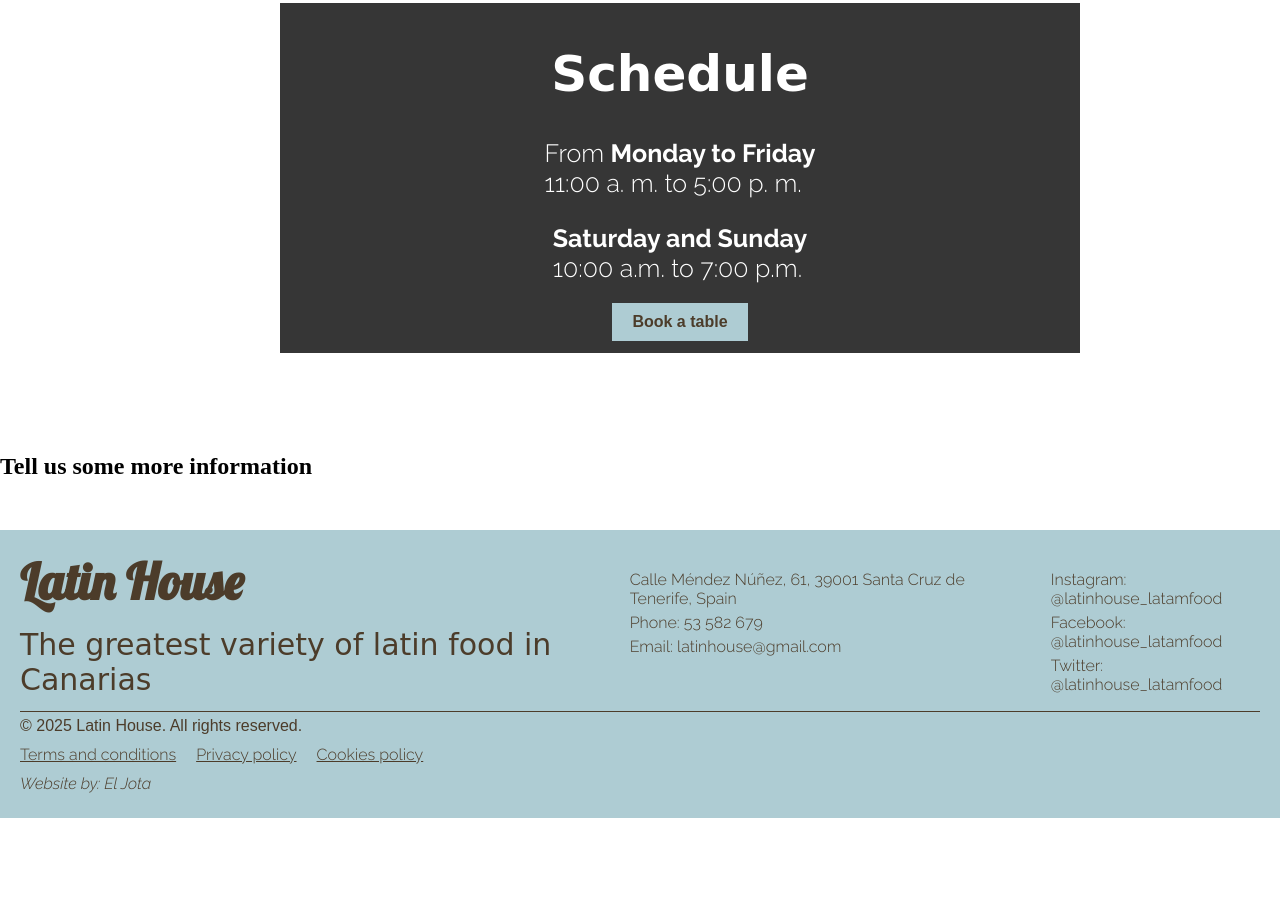
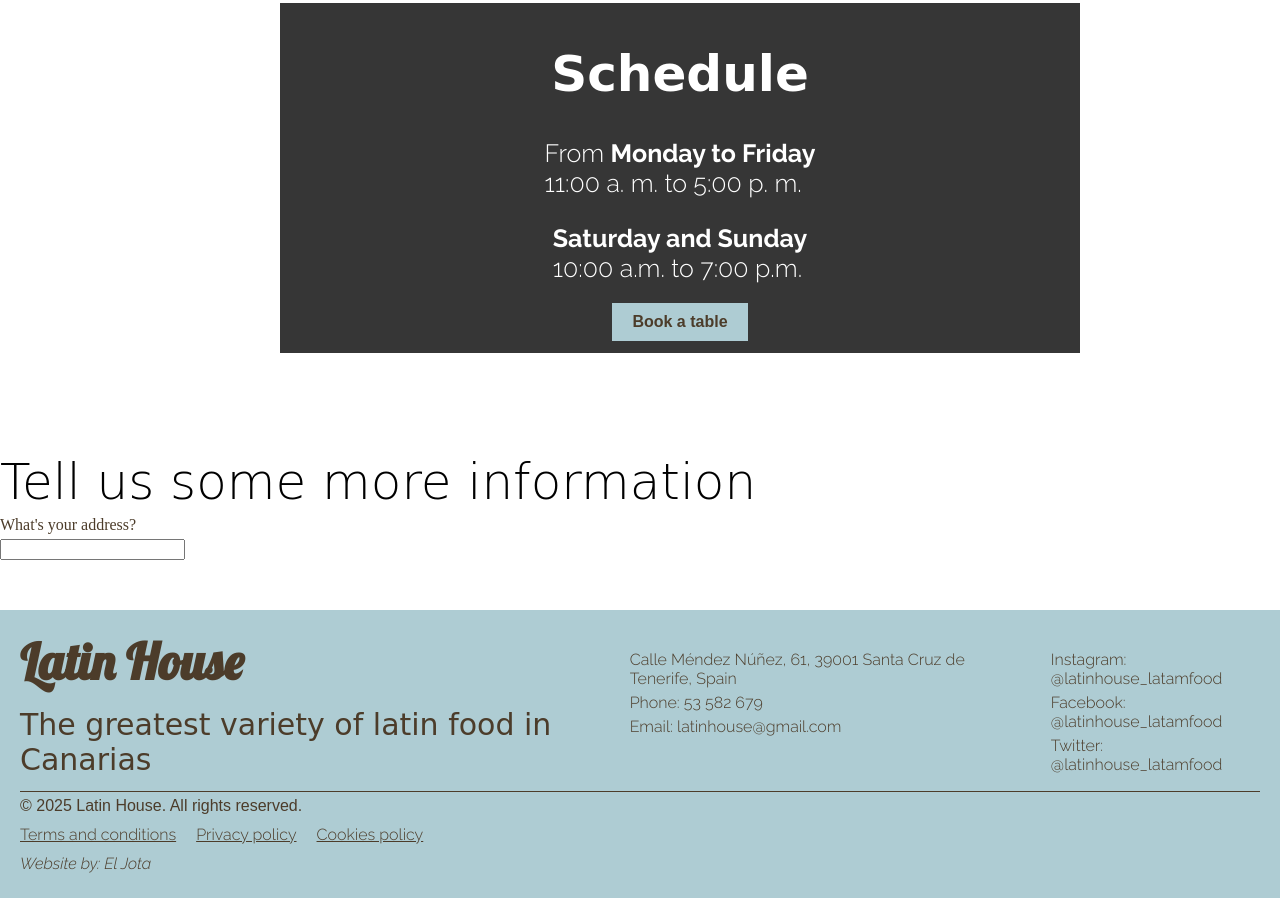
Before and after one commit to El-Jota-programador/Latin-House, a plain HTML site: page Menu.html in a window 1280 px wide. Shown: the part 2850-3748 px from the top of the page. Before the commit the page ends 3668 px from the top, so only its background shows below. Drawn offline with Linux system fonts and the light colour scheme; a web font is replaced by a local one.

Commit message:
sección info reparto

```diff
--- a/Menu.html
+++ b/Menu.html
@@ -514,8 +514,12 @@
             </div>
         </section>
 
-        <section id="sec-delivery-info">
-            <h2 class="">Tell us some more information</h2>
+        <section class="section" id="sec-delivery-info">
+            <h2 class="sec-title">Tell us some more information</h2>
+            <div>
+                <p>What's your address?</p>
+                <input id="address">
+            </div>
         </section>
 
         <section class="section" id="sec-info" style="display: none;">
```
